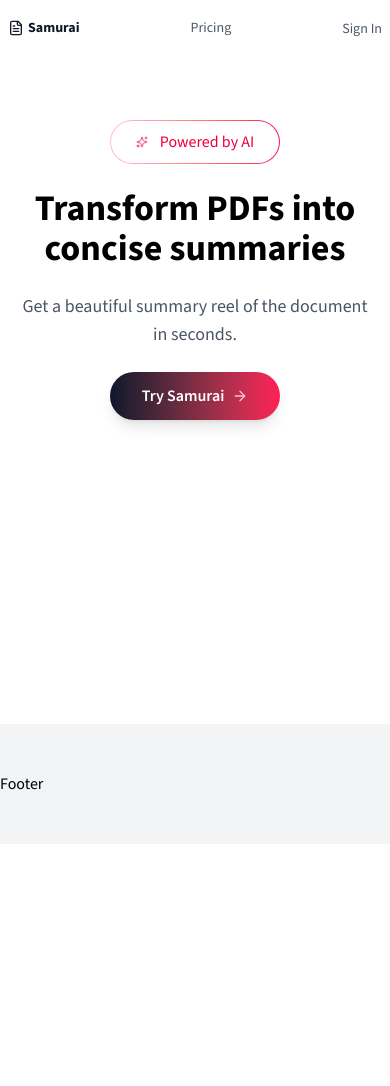
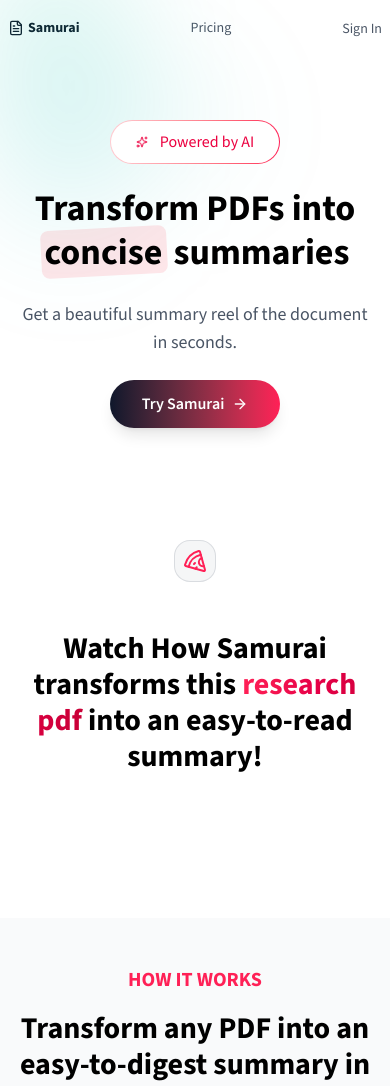
Before and after one commit to Monu2114/Samurai, a Next.js app: page / in a window 390 px wide. Shown: the top 1086 px of the page. Before the commit the page ends 844 px from the top, so only its background shows below. Built offline with nearby package versions, Linux system fonts and the light colour scheme.

Commit message:
how it works and demo

```diff
--- a/app/page.tsx
+++ b/app/page.tsx
@@ -1,10 +1,16 @@
-import Image from "next/image";
-import { Button } from "@/components/ui/button";
 import HeroSection from "@/components/home/hero-section";
+import BgGradient from "@/components/common/bgGradient";
+import DemoSection from "@/components/home/demo-section";
+import HowItWorks from "@/components/home/how-it-works";
 export default function Home() {
   return (
-    <div className="relative w-full h-full">
-      <HeroSection />
+    <div className="relative w-full">
+      <BgGradient />
+      <div className="flex flex-col">
+        <HeroSection />
+        <DemoSection />
+        <HowItWorks />
+      </div>
     </div>
   );
 }
--- /dev/null
+++ b/components/common/bgGradient.tsx
@@ -0,0 +1,25 @@
+export default function BgGradient({
+  children,
+  className,
+}: {
+  children?: React.ReactNode;
+  className?: string;
+}) {
+  return (
+    <div className={`relative isolate ${className}`}>
+      <div
+        aria-hidden="true"
+        className="pointer-events-none absolute inset-x-0 -top-40 -z-10 transform-gpu overflow-hidden blur-3xl sm:-top-30"
+      >
+        <div
+          style={{
+            clipPath:
+              "polygon(50% 0%, 61% 35%, 90% 35%, 68% 57%, 79% 91%, 50% 70%, 21% 91%, 32% 57%, 2% 35%, 39% 35%)",
+          }}
+          className="relative left-[calc(50%-11rem)] aspect-[1155/678] w-[36.125rem] -translate-x-1/2 rotate-[30deg] bg-gradient-to-br from-emerald-500 via-teal-500 to-cyan-500 opacity-20 sm:left-[calc(50%-30rem)] sm:w-[72rem]"
+        />
+      </div>
+      {children}
+    </div>
+  );
+}
--- /dev/null
+++ b/components/home/demo-section.jsx
@@ -0,0 +1,24 @@
+import { Pizza } from "lucide-react";
+export default function DemoSection() {
+  return (
+    <section className="relative">
+      <div className="py-12 lg:py-24 max-w-5xl mx-auto px-4 sm:px-6 lg:px-8">
+        <div className="flex flex-col items-center text-center gap-8">
+          <div className="inline-flex items-center justify-center p-2 rounded-2xl bg-gray-100/80 backdrop-blur-xs border border-gray-500/20 mb-4">
+            <Pizza className="w-6 h-6 text-rose-500" />
+          </div>
+          <div className="text-center mb-16">
+            <h3 className="font-bold text-3xl max-w-2xl mx-auto px-4 sm:px-6">
+              Watch How Samurai transforms this{" "}
+              <span className="bg-linear-to-r from-rose-500 to-rose-700 bg-clip-text text-transparent">
+                research pdf{" "}
+              </span>{" "}
+              into an easy-to-read summary!
+            </h3>
+          </div>
+          <div className="flex justify-center items-center px-2 sm:px-4 lg:px-6 "></div>
+        </div>
+      </div>
+    </section>
+  );
+}
--- a/components/home/hero-section.tsx
+++ b/components/home/hero-section.tsx
@@ -15,8 +15,14 @@
         </div>
       </div>
       <h1 className="py-6 text-center">
-        Transform PDFs into <span>concise</span> summaries
+        Transform PDFs into{" "}
+        <span className="relative inline-block p-1">
+          <span className="absolute inset-0 bg-rose-200/50 -rotate-3 -z-10 rounded-lg "></span>
+          concise
+        </span>{" "}
+        summaries
       </h1>
+
       <h2 className="text-center px-4 text-lg sm:text-xl lg:text-2xl lg:px-0 lg:max-w-4xl text-gray-600">
         Get a beautiful summary reel of the document in seconds.
       </h2>
--- /dev/null
+++ b/components/home/how-it-works.tsx
@@ -0,0 +1,85 @@
+import { BrainCircuit, FileOutput, FileText, MoveRight } from "lucide-react";
+import { ReactNode } from "react";
+type Step = {
+  icon: ReactNode;
+  label: string;
+  description: string;
+};
+const steps: Step[] = [
+  {
+    icon: <FileText size={64} strokeWidth={1.5} />,
+    label: "Upload your PDF",
+    description: "Simply drag and drop your PDF document or click to upload",
+  },
+  {
+    icon: <BrainCircuit size={64} strokeWidth={1.5} />,
+    label: "AI Analysis",
+    description: "Our Advanced AI processes and analyses document instantly",
+  },
+  {
+    icon: <FileOutput size={64} strokeWidth={1.5} />,
+    label: "Get Summary",
+    description: "Receive a clear, concise summary of your document",
+  },
+];
+
+function StepItem({ icon, label, description }: Step) {
+  return (
+    <div className="relative p-6 rounded-2xl bg-white/5 backdrop-blur-xs border border-white/10 hover:border-rose-500/15 transition-colors group w-full">
+      <div className="flex flex-col gap-4 h-full justify-center items-center">
+        <div className="flex items-center justify-center h-24 w-24 mx-auto rounded-2xl bg-gradient-to-br from-rose-500/10 to-transparent group-hover:from-rose-500/20 transition-colors">
+          <div className="text-rose-500 ">{icon}</div>
+        </div>
+        <h4 className="font-bold text-xl text-center">{label}</h4>
+        <p className="text-center text-gray-600 text-sm">{description}</p>
+      </div>
+    </div>
+  );
+}
+export default function HowItWorks() {
+  return (
+    <section className="relative bg-gray-50 overflow-hidden">
+      <div className="py-12 lg:py-24 max-w-5xl mx-auto px-4 sm:px-6 lg:px-8">
+        <div
+          aria-hidden="true"
+          className="pointer-events-none absolute inset-x-0 -top-40 -z-10 transform-gpu overflow-hidden blur-3xl sm:-top-30"
+        >
+          <div
+            style={{
+              clipPath:
+                "polygon(50% 0%, 61% 35%, 90% 35%, 68% 57%, 79% 91%, 50% 70%, 21% 91%, 32% 57%, 2% 35%, 39% 35%)",
+            }}
+            className="relative left-[calc(50%-11rem)] aspect-[1155/678] w-[36.125rem] -translate-x-1/2 rotate-[30deg] bg-gradient-to-br from-emerald-500 via-teal-500 to-cyan-500 opacity-20 sm:left-[calc(50%-30rem)] sm:w-[72rem]"
+          />
+        </div>
+        <div className="text-center mb-16">
+          <h2 className="font-bold text-xl uppercase text-rose-500 mb-4">
+            how it works
+          </h2>
+          <h3 className="font-bold text-3xl max-w-2xl mx-auto ">
+            Transform any PDF into an easy-to-digest summary in three simple
+            steps
+          </h3>
+        </div>
+        <div className="grid grid-cols-1 md:grid-cols-3 gap-8 max-w-6xl mx-auto relative">
+          {steps.map((step, index) => {
+            return (
+              <div className="flex items-center">
+                <StepItem key={index} {...step} />
+                {index < steps.length - 1 && (
+                  <div className="hidden md:block">
+                    <MoveRight
+                      size={32}
+                      strokeWidth={2}
+                      className="text-rose-400"
+                    />
+                  </div>
+                )}
+              </div>
+            );
+          })}
+        </div>
+      </div>
+    </section>
+  );
+}
```
